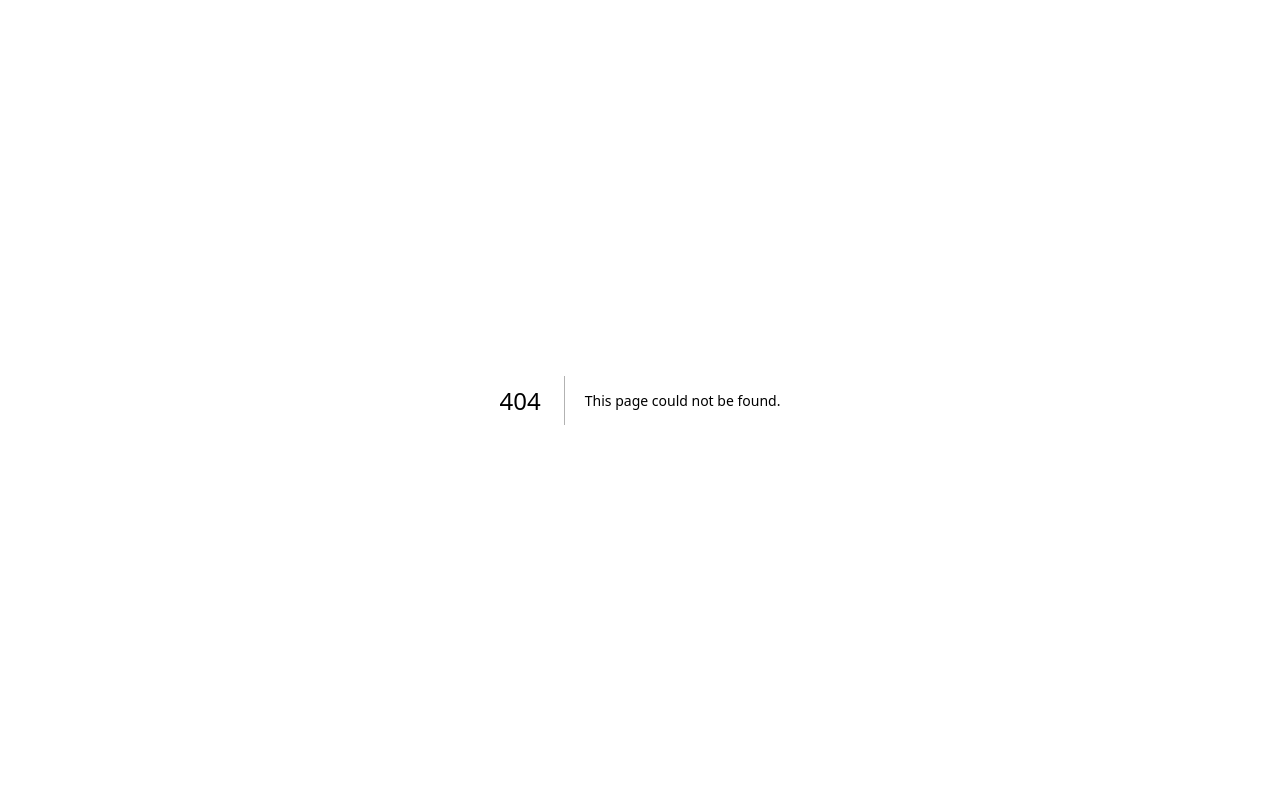
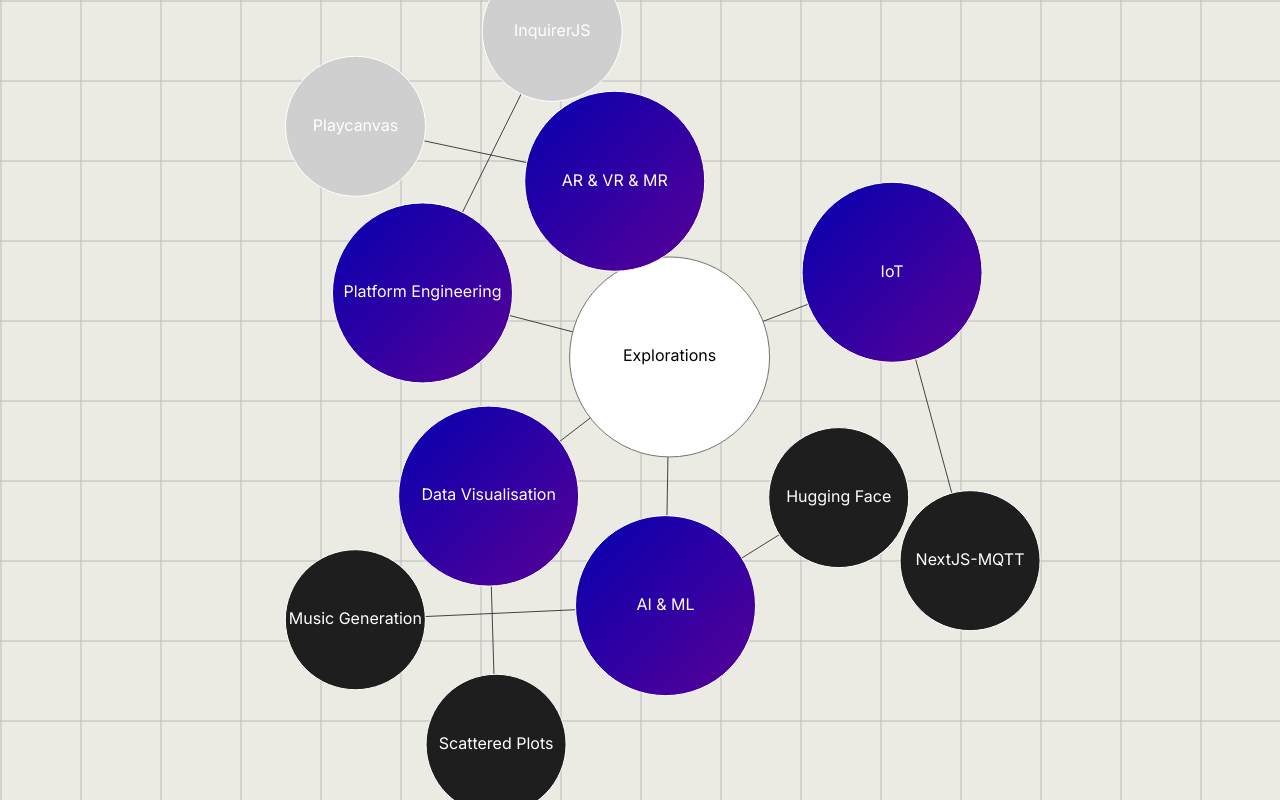
Before and after one commit to mj-life-is-once/experiments, a Next.js app: page /preview in a window 1280 px wide. Before the commit this address had no page. Built offline with nearby package versions, Linux system fonts and the light colour scheme.

Commit message:
added preview

```diff
--- a/src/app/page.module.scss
+++ b/src/app/page.module.scss
@@ -1,6 +1,7 @@
 .main {
   height: 100vh;
   position: relative;
+  /* margin: 5rem 0; */
   /* background-color: blue; */
 }
 .titleBlock {
--- /dev/null
+++ b/src/app/preview/page.module.scss
@@ -0,0 +1,4 @@
+.main {
+  height: 100vh;
+  position: relative;
+}
--- /dev/null
+++ b/src/app/preview/page.tsx
@@ -0,0 +1,28 @@
+import fsPromises from "fs/promises";
+import path from "path";
+import c from "./page.module.scss";
+import PreviewTreeNav from "@/components/_ui/PreviewTree";
+
+import { TreeNode } from "@/type/types";
+
+const getExperimentsData = async () => {
+  // process.cwd() is the current working directory
+  const filePath = path.join(process.cwd(), "./src/store/menus.json");
+  const jsonData = await fsPromises.readFile(filePath, "utf-8");
+  const experimentsData = JSON.parse(jsonData);
+
+  return experimentsData;
+};
+
+const Home = async () => {
+  const experimentData = getExperimentsData() as Promise<TreeNode>;
+  const promiseData = await Promise.resolve(experimentData);
+
+  return (
+    <main className={c.main}>
+      <PreviewTreeNav data={promiseData}></PreviewTreeNav>
+    </main>
+  );
+};
+
+export default Home;
--- /dev/null
+++ b/src/components/_ui/PreviewTree.module.scss
@@ -0,0 +1,27 @@
+.svgContainer {
+  width: 100%;
+  height: 100%;
+  min-width: 300px;
+  overflow-y: hidden;
+  /* background: radial-gradient(#6a6a6ac9, #ffffff00); */
+}
+
+.svgComponent {
+  max-width: 100%;
+  height: 100%;
+}
+
+.node {
+  fill: "#fff";
+  stroke: "#000";
+  stroke-width: 1.5;
+}
+
+.line {
+  stroke: "#999";
+  stroke-opacity: 0.6;
+}
+
+.text {
+  pointer-events: none;
+}
--- /dev/null
+++ b/src/components/_ui/PreviewTree.tsx
@@ -0,0 +1,235 @@
+"use client";
+import c from "./PreviewTree.module.scss";
+import * as d3 from "d3";
+import { SimulationNodeDatum } from "d3";
+import { SimulationLinkDatum } from "d3";
+
+import { useEffect, useState, useRef, useCallback } from "react";
+import { TreeNode } from "@/type/types";
+import { useMediaQuery } from "@/hook/useMediaQuery";
+import { useRouter } from "next/navigation";
+const width = 1200;
+const height = 600;
+
+const rootDistance = 100;
+const mainDistance = 90;
+const subDistance = 70;
+const chargeStrength = -2000;
+const linkStrength = 0.1;
+
+// source : https://observablehq.com/@d3/force-directed-tree?intent=fork
+const allowedPosts = [
+  "/huggingface",
+  "/musicGeneration",
+  "/scatterplots",
+  "/nextMqtt",
+];
+
+const PreviewTreeNav = ({ data }: { data: TreeNode }) => {
+  const router = useRouter();
+  const [dimension, setDimension] = useState({ w: width, h: height });
+  const [root, setRoot] = useState(d3.hierarchy(data));
+  const [links, setLinks] = useState(root.links());
+  const [nodes, setNodes] = useState(root.descendants());
+
+  const containerRef = useRef<HTMLDivElement>(null);
+  const linesRef = useRef<SVGGElement>(null);
+  const nodesRef = useRef<SVGGElement>(null);
+
+  const isPageMobile = useMediaQuery("(max-width: 576px)");
+
+  const drag = useCallback(
+    (simulation: d3.Simulation<d3.SimulationNodeDatum, undefined>) => {
+      function dragstarted(event: any, d: any) {
+        if (!event.active) simulation.alphaTarget(0.3).restart();
+        d.fx = d.x;
+        d.fy = d.y;
+      }
+
+      function dragged(event: any, d: any) {
+        d.fx = event.x;
+        d.fy = event.y;
+      }
+
+      function dragended(event: any, d: any) {
+        if (!event.active) simulation.alphaTarget(0);
+        d.fx = null;
+        d.fy = null;
+      }
+
+      return d3
+        .drag()
+        .on("start", dragstarted)
+        .on("drag", dragged)
+        .on("end", dragended);
+    },
+    []
+  );
+
+  const update = useCallback(() => {
+    const simulation = d3
+      .forceSimulation(nodes as d3.SimulationNodeDatum[])
+      .force(
+        "link",
+        d3
+          .forceLink(links as SimulationLinkDatum<SimulationNodeDatum>[])
+          .id((d: any) => d.id)
+          .distance(mainDistance * 1.05)
+          .strength(linkStrength)
+      )
+      .force("charge", d3.forceManyBody().strength(chargeStrength))
+      .force("x", d3.forceX())
+      .force("y", d3.forceY());
+
+    //console.log(link);
+    const link = d3.select(linesRef.current!).selectAll("line").data(links);
+    const node = d3.select(nodesRef.current!).selectAll("circle").data(nodes);
+    const text = d3.select(nodesRef.current!).selectAll("text").data(nodes);
+
+    node
+      .on("click", (event: any, d: any) => {
+        if (!event.defaultPrevented) {
+          //console.log(d.children);
+          if (d.children) {
+            d._children = d.children;
+            d.children = null;
+          } else {
+            if (d._children) {
+              d.children = d._children;
+            } else {
+              if (
+                allowedPosts.includes(d.data.path) &&
+                !d.data.hasOwnProperty("external")
+              ) {
+                router.push(`/blog${d.data.path}`);
+              }
+              if (
+                allowedPosts.includes(d.data.path) &&
+                d.data.hasOwnProperty("external")
+              ) {
+                window.open(d.data.external, "_parent");
+              }
+            }
+
+            d._children = null;
+          }
+
+          setLinks(root.links());
+          setNodes(root.descendants());
+        }
+      })
+      .call(drag(simulation) as any);
+
+    simulation.on("tick", () => {
+      link
+        .attr("x1", (d: any) => d.source.x)
+        .attr("y1", (d: any) => d.source.y)
+        .attr("x2", (d: any) => d.target.x)
+        .attr("y2", (d: any) => d.target.y);
+
+      node.attr("cx", (d: any) => d.x).attr("cy", (d: any) => d.y);
+      text.attr("x", (d: any) => d.x).attr("y", (d: any) => d.y);
+    });
+  }, [drag, links, nodes, root, router]);
+
+  useEffect(() => {
+    const handleResize = () => {
+      setDimension({
+        w: containerRef.current?.offsetWidth as number,
+        h: containerRef.current?.offsetHeight as number,
+      });
+    };
+    // window.addEventListener("resize", handleResize);
+    // // handleResize();
+    // return () => window.removeEventListener("resize", handleResize);
+  }, []);
+
+  useEffect(() => {
+    update();
+  }, [update]);
+
+  return (
+    <div className={c.svgContainer} ref={containerRef}>
+      <svg
+        width={dimension.w}
+        height={dimension.h}
+        viewBox={`${-dimension.w / 2} ${-dimension.h / 2} ${dimension.w} ${
+          dimension.h
+        }`}
+        className={c.svgComponent}
+      >
+        <linearGradient id="highlight-gradient" x2="1" y2="1">
+          <stop offset="0%" stopColor="#0401b0" />
+          <stop offset="100%" stopColor="#5a0096" />
+        </linearGradient>
+        <g
+          ref={linesRef}
+          style={{ stroke: "#1a1a1a", strokeOpacity: 0.8, strokeWidth: "1px" }}
+        >
+          {links.map((link, index) => (
+            <line
+              key={index}
+              x1={(link.source as any).x}
+              y1={(link.source as any).y}
+              x2={(link.target as any).x}
+              y2={(link.target as any).y}
+            />
+          ))}
+        </g>
+
+        <g ref={nodesRef} style={{ fill: "#cfcfcf", stroke: "#fff" }}>
+          {nodes.map((node, index) => {
+            const fillCircleColor = (node: any) => {
+              if (node.parent === null) return "#ffffff";
+              if (node.children) return "url(#highlight-gradient)";
+              if (allowedPosts.includes(node.data.path)) {
+                //console.log("included");
+                return "#1e1e1e";
+              }
+            };
+
+            const radius = (node: any) => {
+              if (node.parent === null) return rootDistance;
+              if (node.children) return mainDistance;
+              else return subDistance;
+            };
+
+            const strokeCircleColor = (node: any) => {
+              if (node.parent === null) return "#737373";
+              if (node.children) return "#ffffff";
+            };
+
+            return (
+              <g key={`${node.data.name}_${index}`}>
+                <circle
+                  fill={fillCircleColor(node)}
+                  stroke={strokeCircleColor(node)}
+                  r={radius(node)}
+                  cx={(node as any).x}
+                  cy={(node as any).y}
+                >
+                  <title>{node.data.name}</title>
+                </circle>
+
+                <text
+                  className={c.text}
+                  textAnchor="middle"
+                  alignmentBaseline="middle"
+                  fontSize={isPageMobile ? "1.5rem" : "1rem"}
+                  x={(node as any).x}
+                  y={(node as any).y}
+                  fill={node.parent === null ? "#000" : "#ffffff"}
+                  stroke="none"
+                >
+                  {node.data.name}
+                </text>
+              </g>
+            );
+          })}
+        </g>
+      </svg>
+    </div>
+  );
+};
+
+export default PreviewTreeNav;
```
